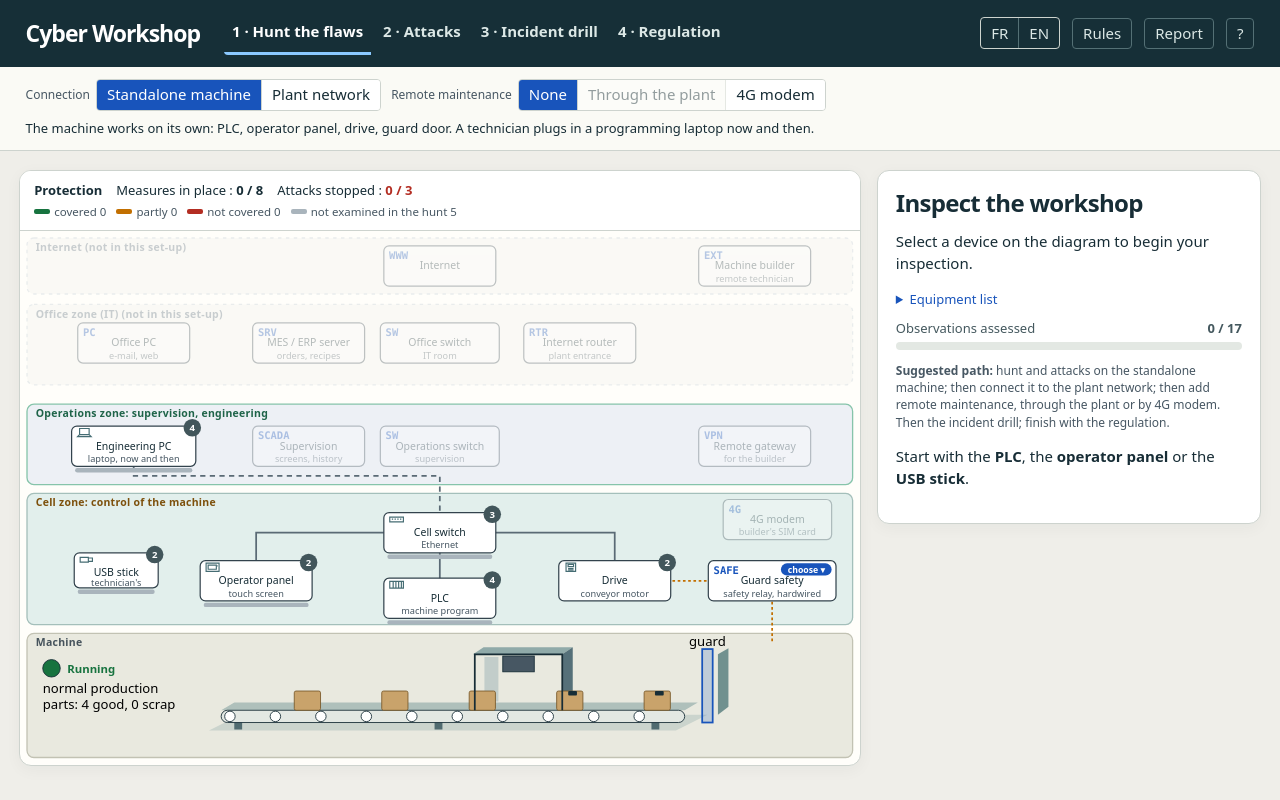
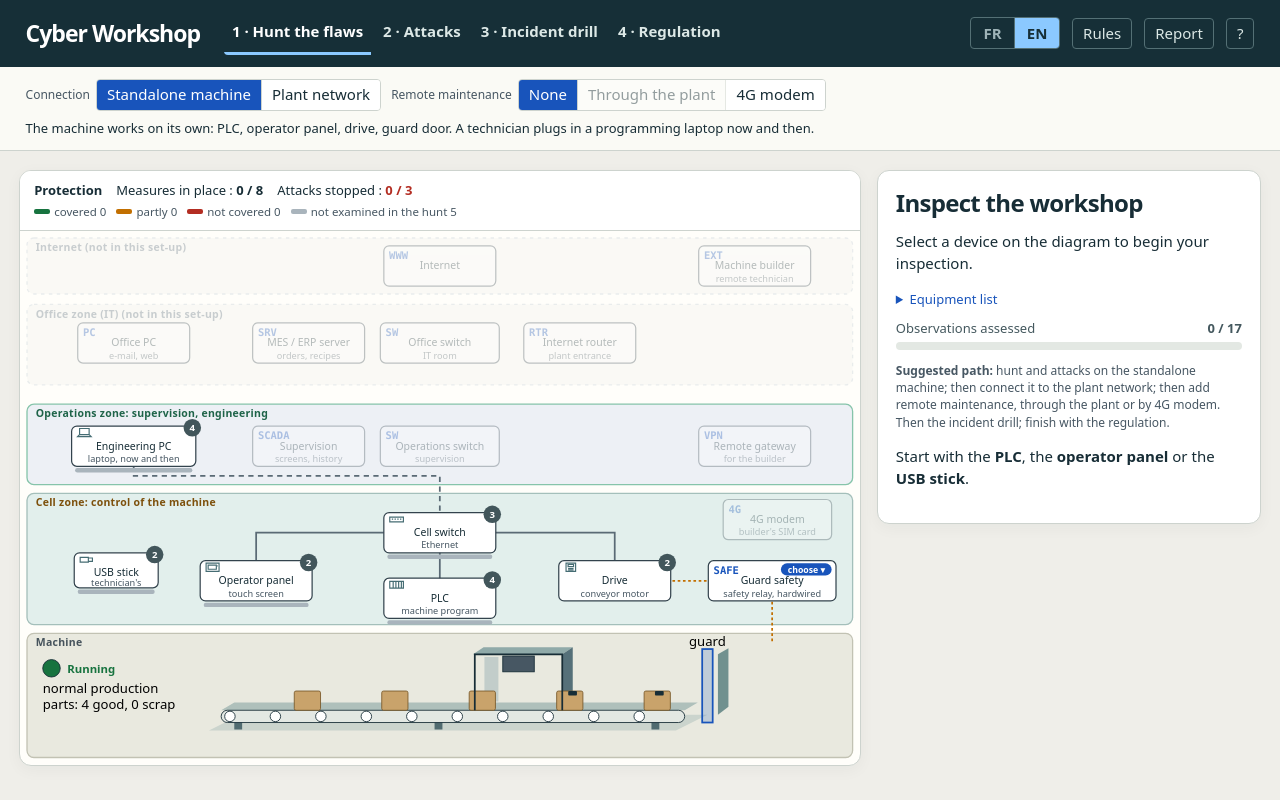
Before and after one commit to phil-legacy/toolbox, a plain HTML site: page Cyber_Workshop.html in a window 1280 px wide. Drawn offline with Linux system fonts and the light colour scheme.

Commit message:
Cyber Workshop v1.0 beta: active language visible in the header (same version)
Co-Authored-By: Claude Fable 5.1 <noreply@anthropic.com>
Claude-Session: https://claude.ai/code/session_01Q9HbShYjcTHcVvT24NN4hQ

```diff
--- a/Cyber_Workshop.html
+++ b/Cyber_Workshop.html
@@ -155,6 +155,9 @@ header.top{background:#162f37;border:0;padding:12px clamp(12px,2vw,34px);gap:12p
 header.top h1{border:0;padding:0;margin-right:12px;font:700 23px/1.2 var(--sans);letter-spacing:-1px}
 header.top h1 span{display:none}
 header.top button{background:transparent;color:#dce8e6;border-color:#547075}
+header.top #langSeg{border-color:#547075}header.top #langSeg button{min-width:44px;font-weight:600}
+header.top #langSeg button.on{background:#8bc9ff;color:#162f37;border-color:#8bc9ff}
+header.top #langSeg button:not(.on){color:#9fb4b8}
 #modes{border:0;gap:4px;flex-wrap:wrap}
 #modes button{border:0;border-bottom:3px solid transparent;border-radius:0;padding:9px 8px;font-weight:550}
 #modes button.on{background:transparent;color:white;border-bottom-color:#8bc9ff}
```
